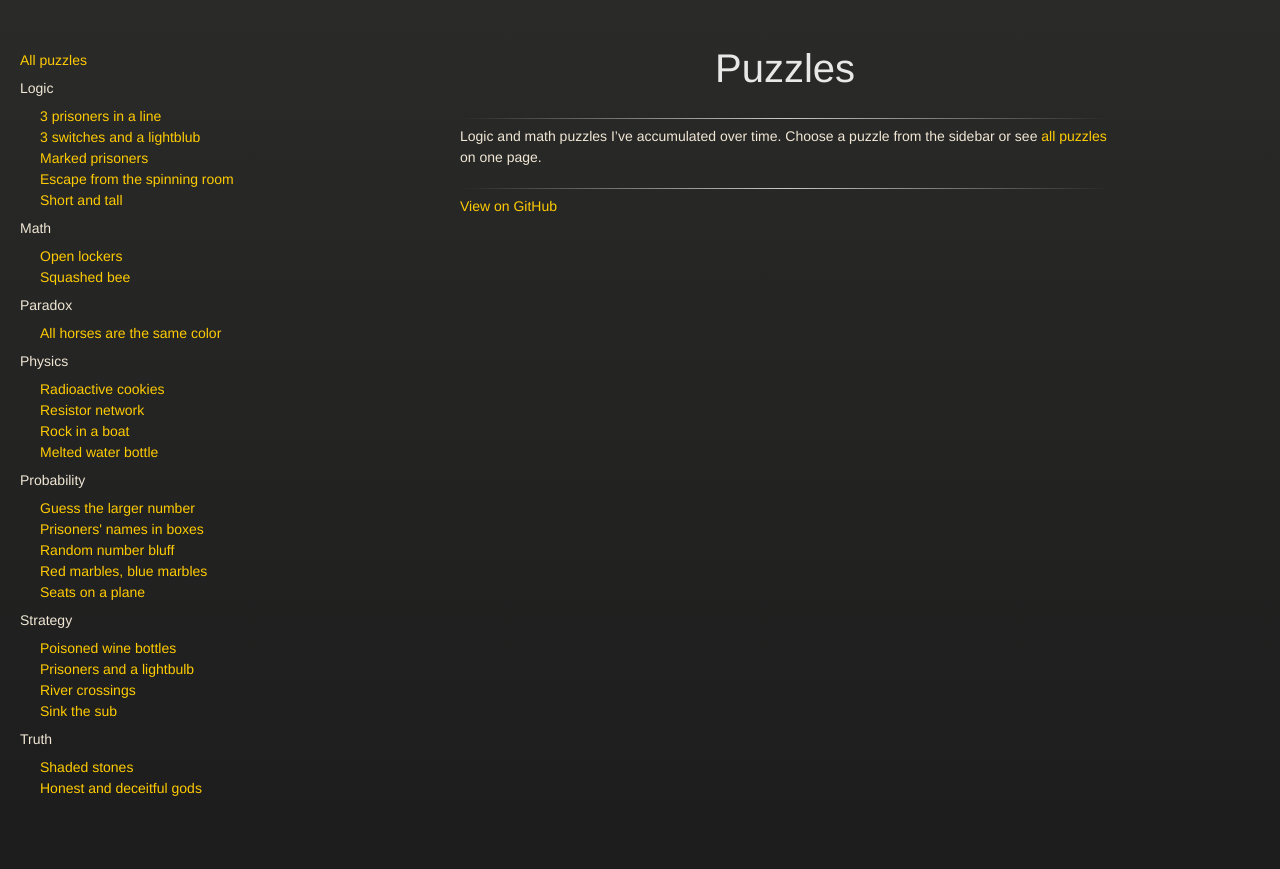
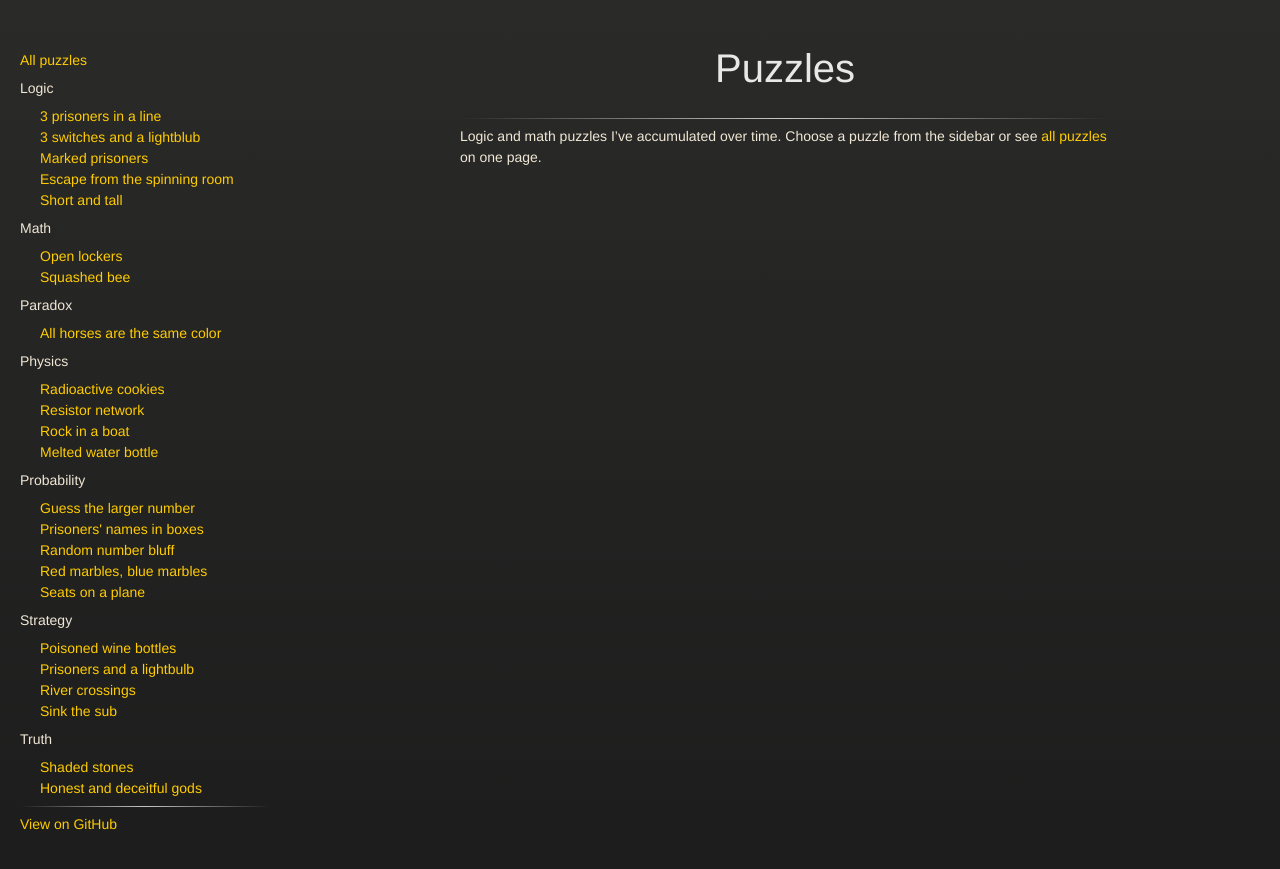
Before and after one commit to sigh/Puzzles, a Jekyll site: the page built from index.md, in a window 1280 px wide. Shown: the top 869 px of the page. Built offline with Jekyll 4.4.1, drawn with Linux system fonts in a browser that asks for light colours.

Commit message:
Move footer to nav menu.

```diff
--- a/_includes/nav.html
+++ b/_includes/nav.html
@@ -20,4 +20,13 @@
     <li><a href="{{ href }}">{{ puzzle.title }}</a></li>
     {% endfor %}
   </ul>
+
+  <hr>
+  <footer>
+    {% if site.github.is_project_page %}
+    <a href="{{ site.github.repository_url }}"><span>View on GitHub</span></a>
+    {% else %}
+    <a href="{{ site.github.owner_url }}"><span>View on GitHub</span></a>
+    {% endif %}
+  </footer>
 </nav>
--- a/_layouts/default.html
+++ b/_layouts/default.html
@@ -24,14 +24,6 @@
       <div id="main_content">
         {{ content }}
       </div>
-      <hr>
-      <footer>
-        {% if site.github.is_project_page %}
-        <a href="{{ site.github.repository_url }}"><span>View on GitHub</span></a>
-        {% else %}
-        <a href="{{ site.github.owner_url }}"><span>View on GitHub</span></a>
-        {% endif %}
-      </footer>
 
     </section>
   </div>
```
Also changed, not shown: 1 other file.
